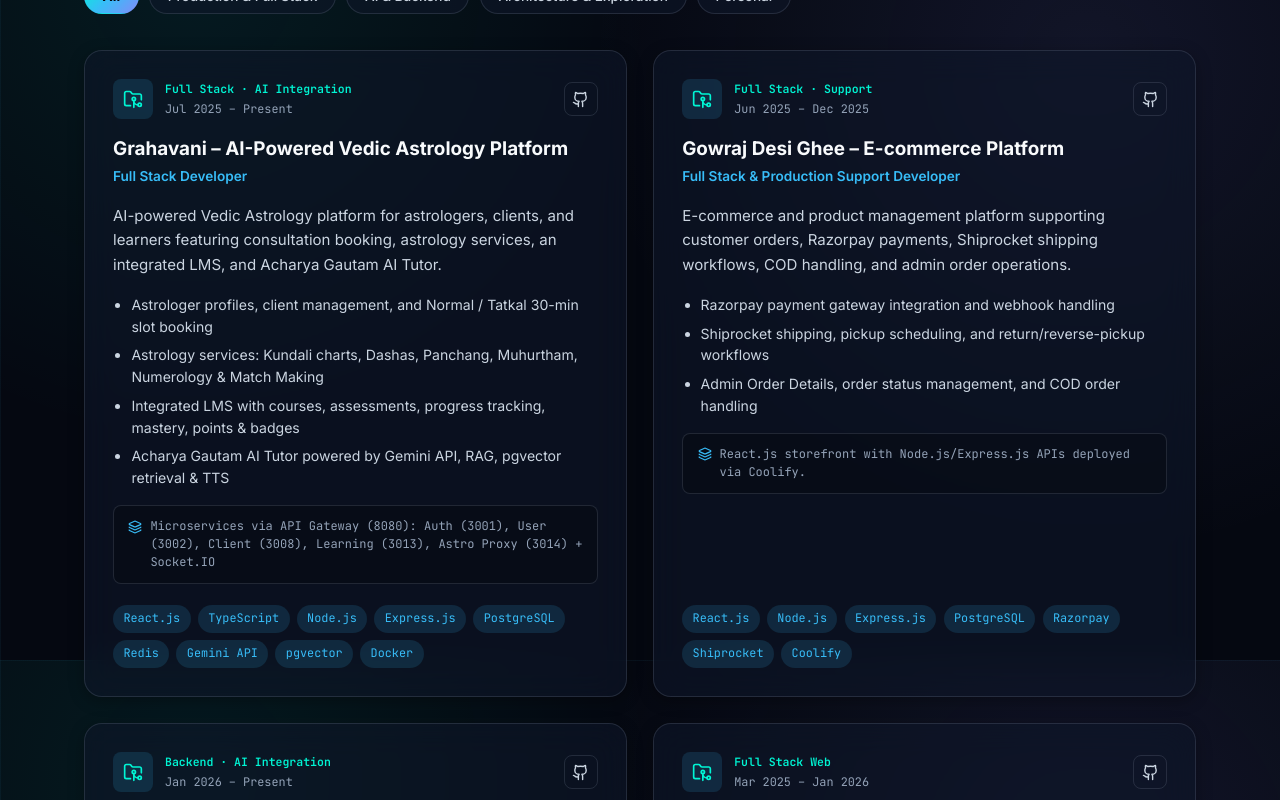
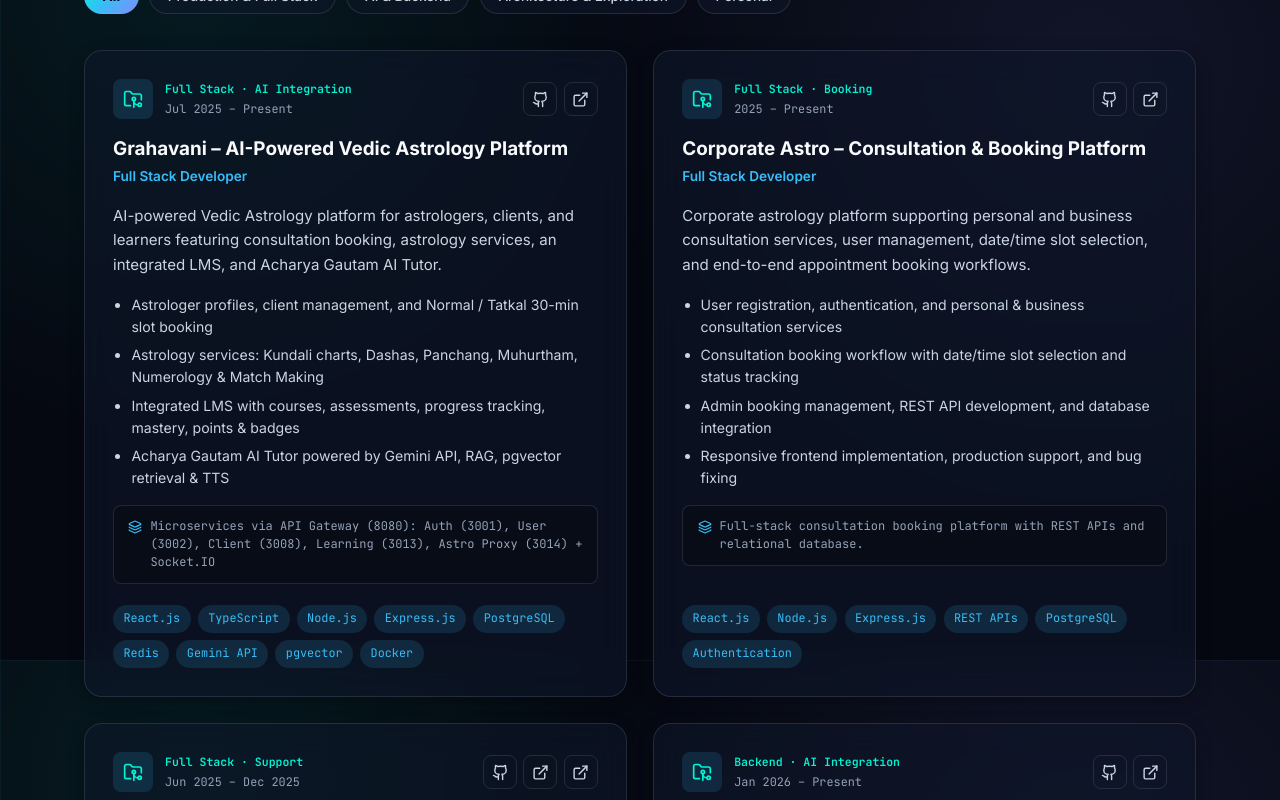
Before and after one commit to NaveenMotika12/My_portfolio, a React (Vite) app: page / in a window 1280 px wide. Shown: the part 4940-5740 px from the top of the page. Built offline with nearby package versions, Linux system fonts and the light colour scheme.

Commit message:
Add Corporate Astro project and live deployment links

```diff
--- a/src/data/projects.js
+++ b/src/data/projects.js
@@ -1,6 +1,6 @@
 /**
  * Portfolio projects catalog.
- * Cleanly structured with role, timeline, features, architecture, and tech stack.
+ * Only deployed projects include liveUrl; undeployed projects leave liveUrl empty.
  */
 export const projects = [
   {
@@ -22,7 +22,27 @@ export const projects = [
       'Microservices via API Gateway (8080): Auth (3001), User (3002), Client (3008), Learning (3013), Astro Proxy (3014) + Socket.IO',
     techStack: ['React.js', 'TypeScript', 'Node.js', 'Express.js', 'PostgreSQL', 'Redis', 'Gemini API', 'pgvector', 'Docker'],
     githubUrl: 'https://github.com/NaveenMotika12',
-    liveUrl: '',
+    liveUrl: 'https://app.grahvani.in/login',
+  },
+  {
+    id: 'corporate-astro',
+    title: 'Corporate Astro – Consultation & Booking Platform',
+    category: 'Production & Full Stack',
+    scopeBadge: 'Full Stack · Booking',
+    timeline: '2025 – Present',
+    description:
+      'Corporate astrology platform supporting personal and business consultation services, user management, date/time slot selection, and end-to-end appointment booking workflows.',
+    role: 'Full Stack Developer',
+    features: [
+      'User registration, authentication, and personal & business consultation services',
+      'Consultation booking workflow with date/time slot selection and status tracking',
+      'Admin booking management, REST API development, and database integration',
+      'Responsive frontend implementation, production support, and bug fixing',
+    ],
+    architectureNote: 'Full-stack consultation booking platform with REST APIs and relational database.',
+    techStack: ['React.js', 'Node.js', 'Express.js', 'REST APIs', 'PostgreSQL', 'Authentication'],
+    githubUrl: 'https://github.com/NaveenMotika12',
+    liveUrl: 'https://corporateastro.com/',
   },
   {
     id: 'gowraj',
@@ -38,10 +58,11 @@ export const projects = [
       'Shiprocket shipping, pickup scheduling, and return/reverse-pickup workflows',
       'Admin Order Details, order status management, and COD order handling',
     ],
-    architectureNote: 'React.js storefront with Node.js/Express.js APIs deployed via Coolify.',
+    architectureNote: 'React.js storefront & admin portal with Node.js/Express.js APIs deployed via Coolify.',
     techStack: ['React.js', 'Node.js', 'Express.js', 'PostgreSQL', 'Razorpay', 'Shiprocket', 'Coolify'],
     githubUrl: 'https://github.com/NaveenMotika12',
-    liveUrl: '',
+    liveUrl: 'https://gowraj.in/',
+    adminUrl: 'https://admin.gowraj.com/',
   },
   {
     id: 'astro-ratan',
@@ -60,7 +81,7 @@ export const projects = [
     architectureNote: 'Independent Python FastAPI backend with dual-LLM API integration.',
     techStack: ['Python', 'FastAPI', 'OpenAI API', 'Google Gemini API', 'REST APIs'],
     githubUrl: 'https://github.com/NaveenMotika12',
-    liveUrl: '',
+    liveUrl: 'https://astroratan.ai/',
   },
   {
     id: 'astrocorp-web',
@@ -79,7 +100,7 @@ export const projects = [
     architectureNote: 'React.js frontend integrated with Node.js REST APIs.',
     techStack: ['React.js', 'JavaScript', 'Node.js', 'REST APIs', 'Git'],
     githubUrl: 'https://github.com/NaveenMotika12',
-    liveUrl: '',
+    liveUrl: 'https://astrocorp.in/',
   },
   {
     id: 'astro-engine',
--- a/src/sections/Projects/Projects.jsx
+++ b/src/sections/Projects/Projects.jsx
@@ -81,8 +81,20 @@ export default function Projects() {
                       target="_blank"
                       rel="noopener noreferrer"
                       className={styles.iconLink}
-                      aria-label={`${project.title} live demo`}
-                      title="Live Demo"
+                      aria-label={`${project.title} live website`}
+                      title="Visit Live Website"
+                    >
+                      <ExternalLink size={17} />
+                    </a>
+                  )}
+                  {project.adminUrl && (
+                    <a
+                      href={project.adminUrl}
+                      target="_blank"
+                      rel="noopener noreferrer"
+                      className={styles.iconLink}
+                      aria-label={`${project.title} admin portal`}
+                      title="Admin Portal"
                     >
                       <ExternalLink size={17} />
                     </a>
```
